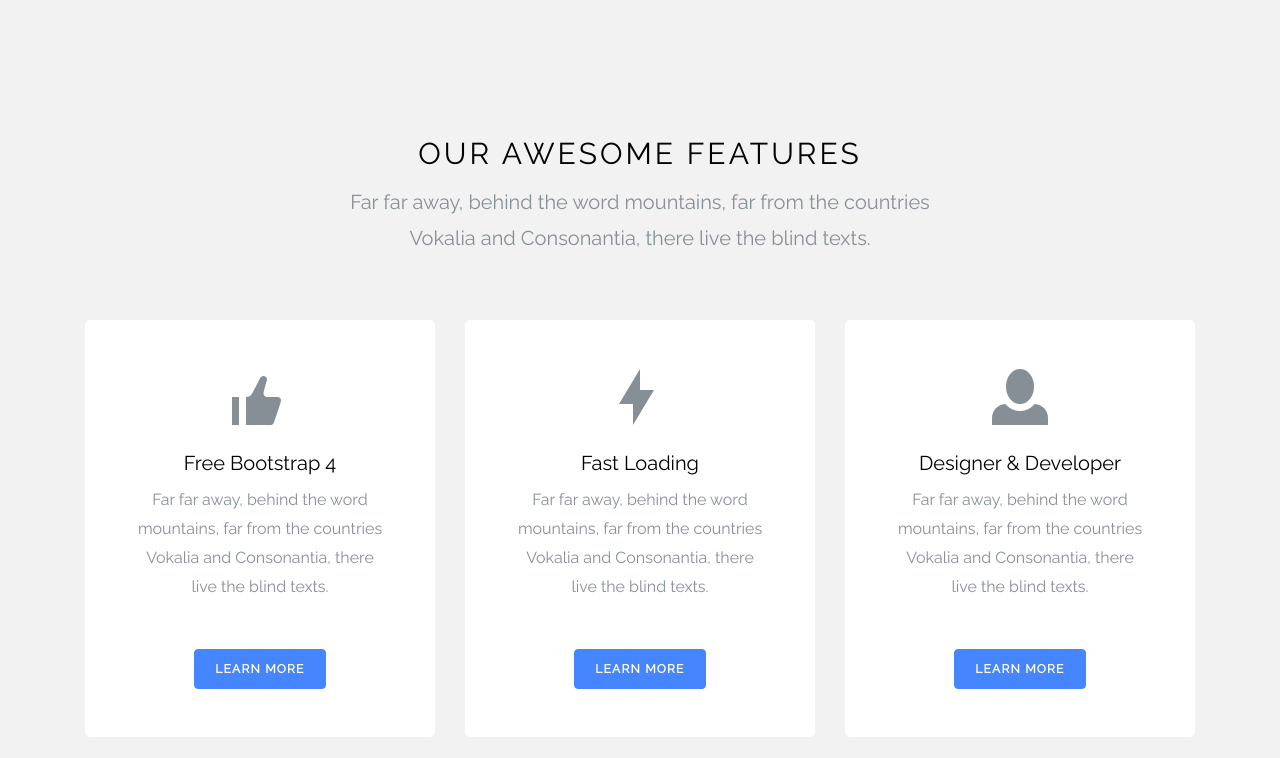
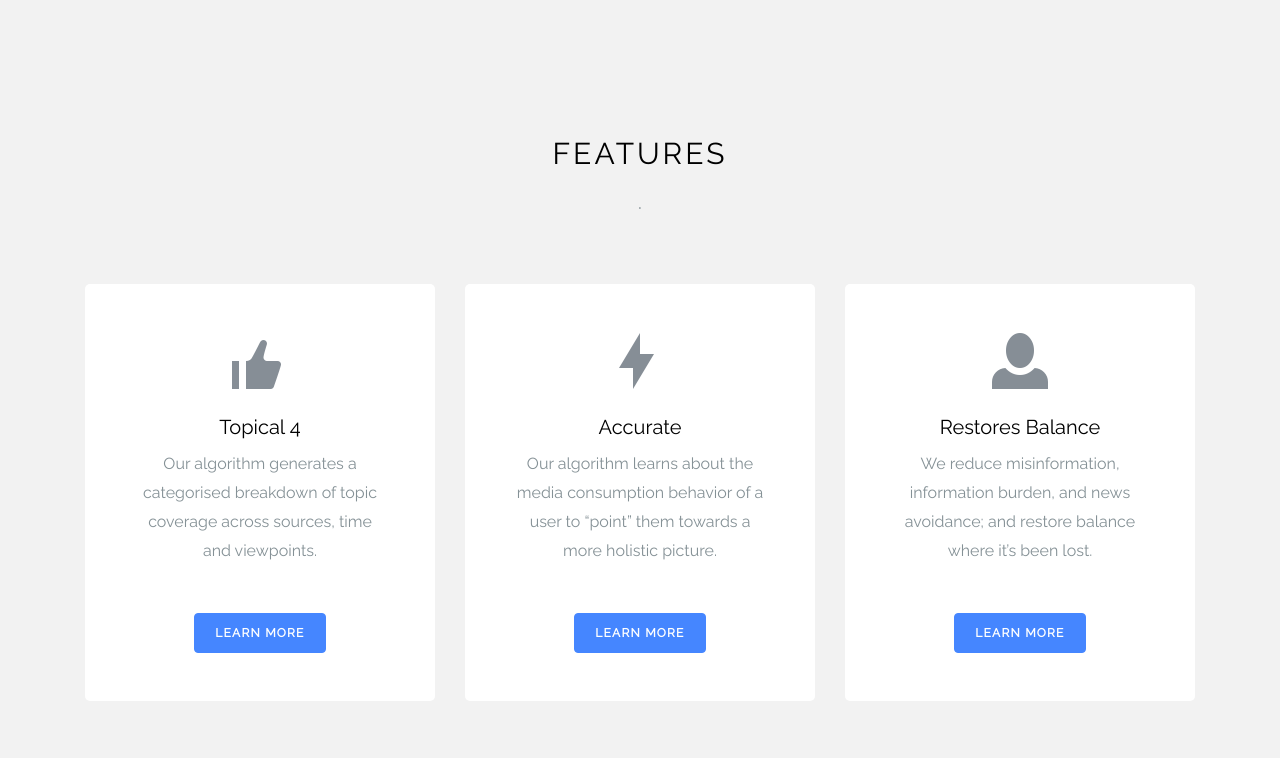
Before and after one commit to reinformio/website, a plain HTML site: page index.html in a window 1280 px wide. Shown: the part 780-1538 px from the top of the page. Drawn offline with Linux system fonts and the light colour scheme; some packages are replaced by stand-ins of ours; no server answers; files whose address does not match are found by name.

Commit message:
Update index.html

```diff
--- a/index.html
+++ b/index.html
@@ -64,10 +64,10 @@
 
         <div class="row">
           <div class="col-md-12 text-center mb-5 ftco-animate">
-            <h2 class="text-uppercase ftco-uppercase">Our Awesome Features</h2>
+            <h2 class="text-uppercase ftco-uppercase">Features</h2>
             <div class="row justify-content-center">
               <div class="col-md-7">
-                <p class="lead">Far far away, behind the word mountains, far from the countries Vokalia and Consonantia, there live the blind texts.</p>
+                <p class="lead">.</p>
               </div>
             </div>
           </div>
@@ -75,8 +75,8 @@
             <div class="media d-block mb-4 text-center ftco-media p-md-5 p-4 ftco-animate">
               <div class="ftco-icon mb-3"><span class="oi oi-thumb-up display-4 text-muted"></span></div>
               <div class="media-body">
-                <h5 class="mt-0">Free Bootstrap 4</h5>
-                <p class="mb-5">Far far away, behind the word mountains, far from the countries Vokalia and Consonantia, there live the blind texts.</p>
+                <h5 class="mt-0">Topical 4</h5>
+                <p class="mb-5">Our algorithm generates a categorised breakdown of topic coverage across sources, time and viewpoints.</p>
                 <p class="mb-0"><a href="#" class="btn btn-primary btn-sm">Learn More</a></p>
               </div>
             </div>
@@ -85,8 +85,8 @@
             <div class="media d-block mb-4 text-center ftco-media p-md-5 p-4 ftco-animate">
               <div class="ftco-icon mb-3"><span class="oi oi-bolt display-4 text-muted"></span></div>
               <div class="media-body">
-                <h5 class="mt-0">Fast Loading</h5>
-                <p class="mb-5">Far far away, behind the word mountains, far from the countries Vokalia and Consonantia, there live the blind texts.</p>
+                <h5 class="mt-0">Accurate</h5>
+                <p class="mb-5">Our algorithm learns about the media consumption behavior of a user to “point” them towards a more holistic picture.</p>
                 <p class="mb-0"><a href="#" class="btn btn-primary btn-sm">Learn More</a></p>
               </div>
             </div>
@@ -95,13 +95,13 @@
             <div class="media d-block mb-4 text-center ftco-media p-md-5 p-4 ftco-animate">
               <div class="ftco-icon mb-3"><span class="oi oi-person display-4 text-muted"></span></div>
               <div class="media-body">
-                <h5 class="mt-0">Designer &amp; Developer</h5>
-                <p class="mb-5">Far far away, behind the word mountains, far from the countries Vokalia and Consonantia, there live the blind texts.</p>
+                <h5 class="mt-0">Restores Balance</h5>
+                <p class="mb-5">We reduce misinformation, information burden, and news avoidance; and restore balance where it’s been lost.</p>
                 <p class="mb-0"><a href="#" class="btn btn-primary btn-sm">Learn More</a></p>
               </div>
             </div>
           </div>
-
+<!--
           <div class="col-lg-4 col-md-6">
             <div class="media d-block mb-4 text-center ftco-media p-md-5 p-4 ftco-animate">
               <div class="ftco-icon mb-3"><span class="oi oi-code display-4 text-muted"></span></div>
@@ -131,7 +131,7 @@
                 <p class="mb-0"><a href="#" class="btn btn-primary btn-sm">Learn More</a></p>
               </div>
             </div>
-          </div>
+          </div> -->
         </div>
       </div>
     </section>
```
